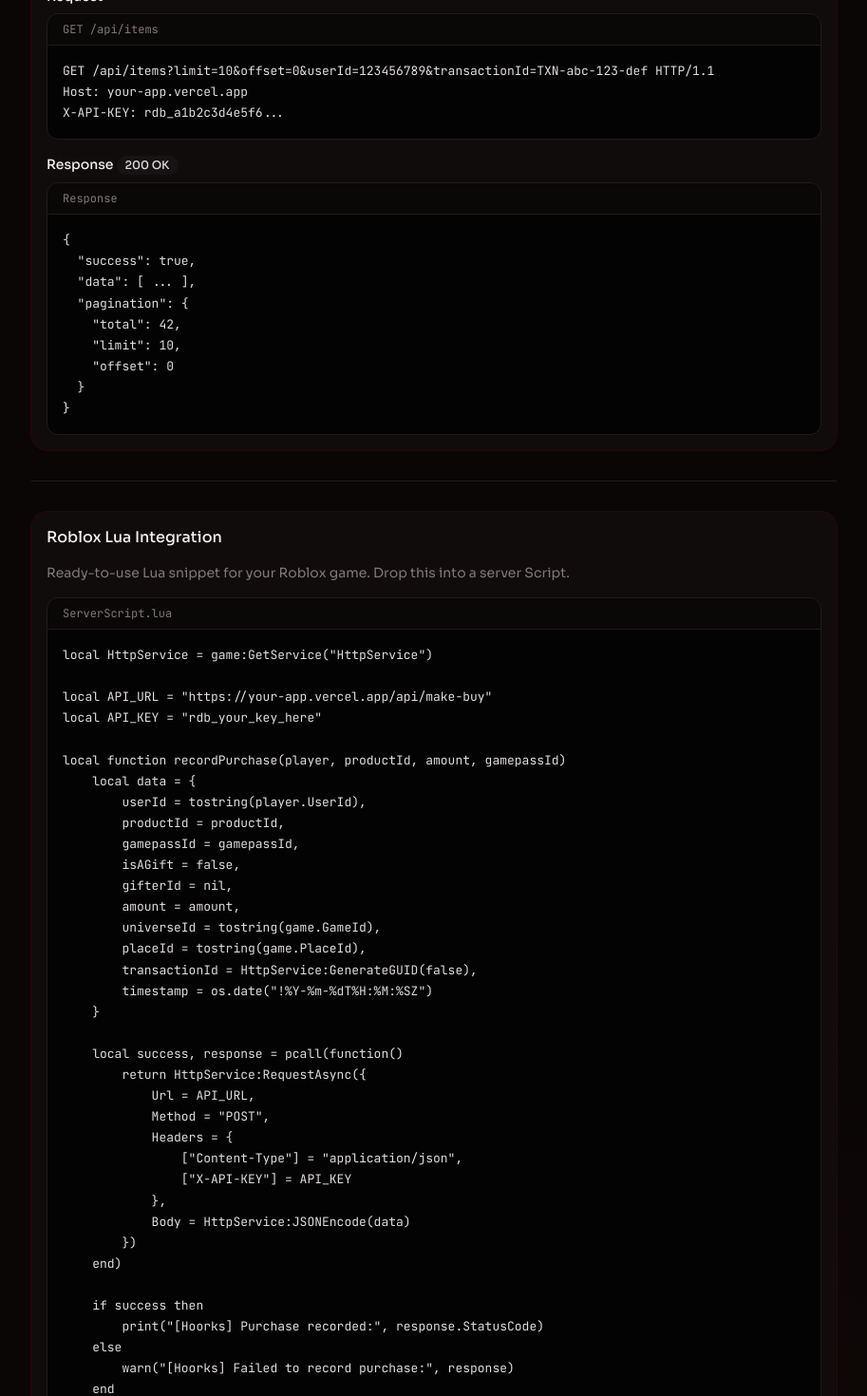
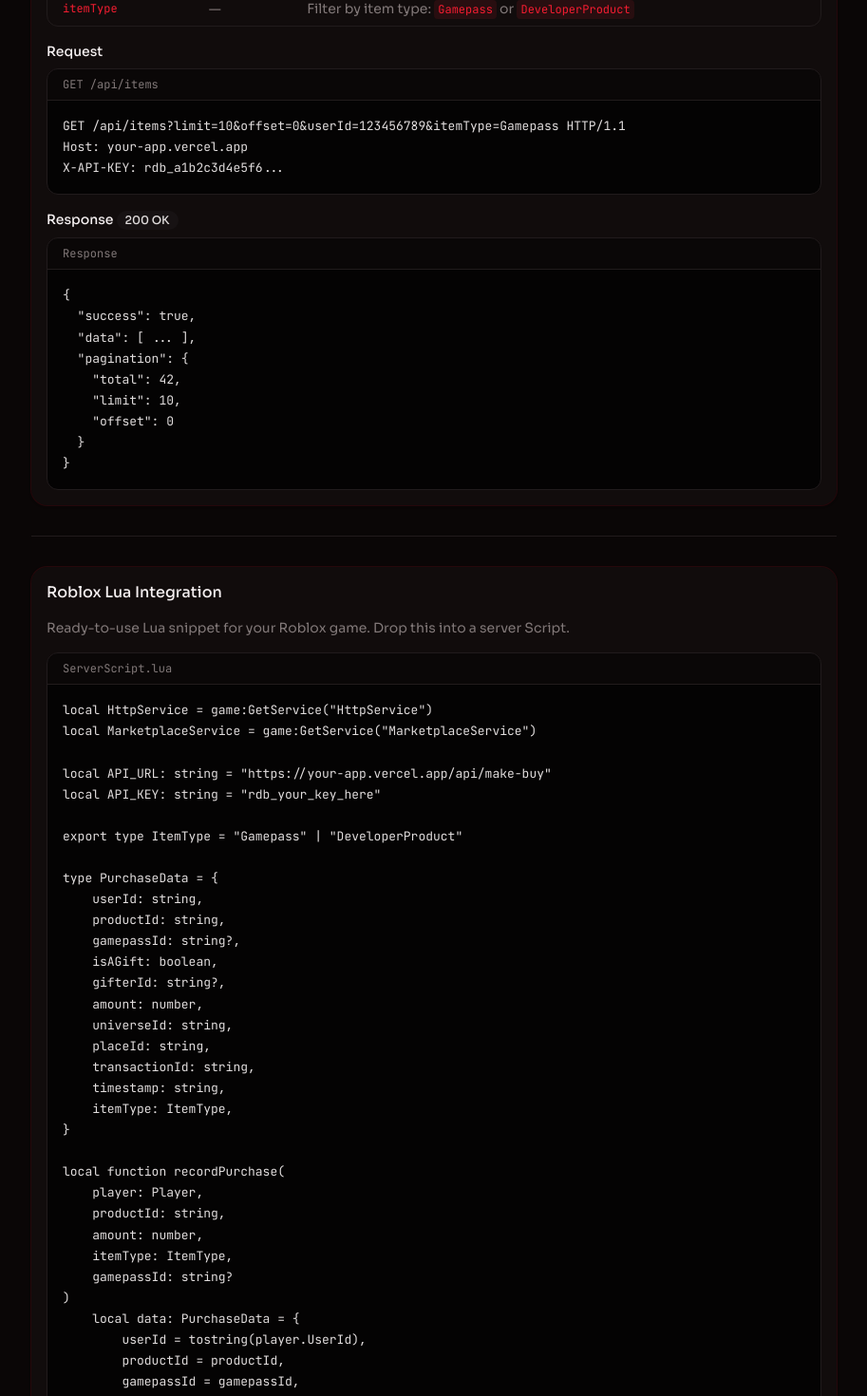
Before and after one commit to devmirkoo/Hoorks, a Next.js app: page /docs in a window 1280 px wide. Shown: the part 2060-3530 px from the top of the page at 95% size, without its empty margins (183-1096 px from the left). Built offline with nearby package versions, Linux system fonts and the light colour scheme.

Commit message:
feat: add item type filtering for transactions and update related components

```diff
--- a/src/app/admin/overview-client.tsx
+++ b/src/app/admin/overview-client.tsx
@@ -23,6 +23,7 @@ interface Transaction {
   transaction_id: string;
   timestamp: string;
   created_at: string;
+  item_type?: string | null;
 }
 
 interface AdminOverviewClientProps {
--- a/src/app/admin/transactions/page.tsx
+++ b/src/app/admin/transactions/page.tsx
@@ -32,7 +32,8 @@ type SortKey =
   | "transaction_id"
   | "is_a_gift"
   | "universe_id"
-  | "created_at";
+  | "created_at"
+  | "item_type";
 
 type SortDirection = "asc" | "desc";
 
@@ -48,6 +49,7 @@ export default function TransactionsPage() {
   const [transactionIdFilter, setTransactionIdFilter] = useState("");
   const [productIdFilter, setProductIdFilter] = useState("");
   const [gamepassIdFilter, setGamepassIdFilter] = useState("");
+  const [itemTypeFilter, setItemTypeFilter] = useState<string>("");
   const [showFilters, setShowFilters] = useState(false);
 
   // Sort
@@ -62,6 +64,7 @@ export default function TransactionsPage() {
     transactionIdFilter ||
     productIdFilter ||
     gamepassIdFilter ||
+    itemTypeFilter ||
     giftFilter !== null;
 
   const activeFilterCount = [
@@ -69,6 +72,7 @@ export default function TransactionsPage() {
     transactionIdFilter,
     productIdFilter,
     gamepassIdFilter,
+    itemTypeFilter,
     giftFilter !== null ? "x" : "",
   ].filter(Boolean).length;
 
@@ -89,6 +93,8 @@ export default function TransactionsPage() {
         params.set("productId", productIdFilter.trim());
       if (gamepassIdFilter.trim())
         params.set("gamepassId", gamepassIdFilter.trim());
+      if (itemTypeFilter)
+        params.set("itemType", itemTypeFilter);
       if (giftFilter !== null)
         params.set("isAGift", giftFilter ? "true" : "false");
 
@@ -108,6 +114,7 @@ export default function TransactionsPage() {
           universe_id: String(row.universe_id),
           place_id: String(row.place_id),
           transaction_id: String(row.transaction_id),
+          item_type: row.item_type ? String(row.item_type) : null,
           timestamp: String(row.timestamp),
           created_at: String(row.created_at),
         })) || []
@@ -124,6 +131,7 @@ export default function TransactionsPage() {
     transactionIdFilter,
     productIdFilter,
     gamepassIdFilter,
+    itemTypeFilter,
     giftFilter,
     sortBy,
     sortOrder,
@@ -138,6 +146,7 @@ export default function TransactionsPage() {
     setTransactionIdFilter("");
     setProductIdFilter("");
     setGamepassIdFilter("");
+    setItemTypeFilter("");
     setGiftFilter(null);
     setOffset(0);
   };
@@ -239,7 +248,7 @@ export default function TransactionsPage() {
             {/* Expandable filter row */}
             <div
               className={cn(
-                "grid grid-cols-1 sm:grid-cols-3 gap-3 overflow-hidden transition-all duration-300 ease-out",
+                "grid grid-cols-1 sm:grid-cols-4 gap-3 overflow-hidden transition-all duration-300 ease-out",
                 showFilters
                   ? "max-h-40 opacity-100"
                   : "max-h-0 opacity-0 pointer-events-none"
@@ -316,6 +325,19 @@ export default function TransactionsPage() {
                   </button>
                 )}
               </div>
+
+              <select
+                value={itemTypeFilter}
+                onChange={(e) => {
+                  setItemTypeFilter(e.target.value);
+                  setOffset(0);
+                }}
+                className="h-9 rounded-md border border-input bg-transparent px-3 text-sm shadow-sm transition-colors focus-visible:outline-none focus-visible:ring-1 focus-visible:ring-ring"
+              >
+                <option value="">All Types</option>
+                <option value="Gamepass">Gamepass</option>
+                <option value="DeveloperProduct">DeveloperProduct</option>
+              </select>
             </div>
           </div>
 
--- a/src/app/api/admin/transactions/route.ts
+++ b/src/app/api/admin/transactions/route.ts
@@ -25,6 +25,7 @@ export async function GET(request: NextRequest) {
   const productId = searchParams.get("productId");
   const gamepassId = searchParams.get("gamepassId");
   const isAGift = searchParams.get("isAGift"); // "true" | "false" | null
+  const itemType = searchParams.get("itemType"); // "Gamepass" | "DeveloperProduct" | null
 
   // Sorting
   const sortBy = searchParams.get("sortBy") || "created_at";
@@ -40,6 +41,7 @@ export async function GET(request: NextRequest) {
     universe_id: "universe_id",
     created_at: "created_at",
     gamepass_id: "gamepass_id",
+    item_type: "item_type",
   };
 
   const safeSort = allowedSortColumns[sortBy] || "created_at";
@@ -77,6 +79,11 @@ export async function GET(request: NextRequest) {
     } else if (isAGift === "false") {
       conditions.push("is_a_gift = 0");
     }
+    if (itemType === "Gamepass" || itemType === "DeveloperProduct") {
+      conditions.push("item_type = ?");
+      args.push(itemType);
+      countArgs.push(itemType);
+    }
   }
 
   const whereClause =
--- a/src/app/api/items/route.ts
+++ b/src/app/api/items/route.ts
@@ -27,6 +27,7 @@ export async function GET(request: NextRequest) {
   );
   const userId = searchParams.get("userId");
   const transactionId = searchParams.get("transactionId")
+  const itemType = searchParams.get("itemType");
 
   const database = await db();
 
@@ -56,6 +57,14 @@ export async function GET(request: NextRequest) {
     countArgs.push(transactionId)
   }
 
+  if (itemType === "Gamepass" || itemType === "DeveloperProduct") {
+    const hasWhere = userId || transactionId;
+    sql += hasWhere ? " AND item_type = ?" : " WHERE item_type = ?";
+    countSql += hasWhere ? " AND item_type = ?" : " WHERE item_type = ?";
+    args.push(itemType);
+    countArgs.push(itemType);
+  }
+
   sql += " ORDER BY created_at DESC LIMIT ? OFFSET ?";
   args.push(limit, offset);
 
--- a/src/app/api/make-buy/route.ts
+++ b/src/app/api/make-buy/route.ts
@@ -60,8 +60,8 @@ export async function POST(request: NextRequest) {
   const createdAt = new Date().toISOString();
 
   await database.execute({
-    sql: `INSERT INTO transactions (id, user_id, product_id, gamepass_id, is_a_gift, gifter_id, amount, universe_id, place_id, transaction_id, timestamp, created_at)
-          VALUES (?, ?, ?, ?, ?, ?, ?, ?, ?, ?, ?, ?)`,
+    sql: `INSERT INTO transactions (id, user_id, product_id, gamepass_id, is_a_gift, gifter_id, amount, universe_id, place_id, transaction_id, timestamp, item_type, created_at)
+          VALUES (?, ?, ?, ?, ?, ?, ?, ?, ?, ?, ?, ?, ?)`,
     args: [
       id,
       data.userId,
@@ -74,6 +74,7 @@ export async function POST(request: NextRequest) {
       data.placeId,
       data.transactionId,
       data.timestamp,
+      data.itemType,
       createdAt,
     ],
   });
--- a/src/app/docs/page.tsx
+++ b/src/app/docs/page.tsx
@@ -117,7 +117,8 @@ X-API-KEY: rdb_a1b2c3d4e5f6...
   "universeId": "987654321",
   "placeId": "111222333",
   "transactionId": "TXN-abc-123-def",
-  "timestamp": "2025-01-15T14:30:00Z"
+  "timestamp": "2025-01-15T14:30:00Z",
+  "itemType": "Gamepass"
 }`}</CodeBlock>
               </div>
 
@@ -192,6 +193,11 @@ X-API-KEY: rdb_a1b2c3d4e5f6...
                         <td className="px-4 py-2 text-muted-foreground">—</td>
                         <td className="px-4 py-2 text-muted-foreground">Filter by transaction ID. If provided, other filters are ignored.</td>
                       </tr>
+                      <tr>
+                        <td className="px-4 py-2 font-mono text-primary text-xs">itemType</td>
+                        <td className="px-4 py-2 text-muted-foreground">—</td>
+                        <td className="px-4 py-2 text-muted-foreground">Filter by item type: <code className="text-primary font-mono text-xs bg-primary/10 px-1 py-0.5 rounded">Gamepass</code> or <code className="text-primary font-mono text-xs bg-primary/10 px-1 py-0.5 rounded">DeveloperProduct</code></td>
+                      </tr>
                     </tbody>
                   </table>
                 </div>
@@ -199,7 +205,7 @@ X-API-KEY: rdb_a1b2c3d4e5f6...
 
               <div className="flex flex-col gap-2">
                 <h4 className="text-sm font-medium">Request</h4>
-                <CodeBlock title="GET /api/items">{`GET /api/items?limit=10&offset=0&userId=123456789&transactionId=TXN-abc-123-def HTTP/1.1
+                <CodeBlock title="GET /api/items">{`GET /api/items?limit=10&offset=0&userId=123456789&itemType=Gamepass HTTP/1.1
 Host: your-app.vercel.app
 X-API-KEY: rdb_a1b2c3d4e5f6...`}</CodeBlock>
               </div>
@@ -231,12 +237,35 @@ X-API-KEY: rdb_a1b2c3d4e5f6...`}</CodeBlock>
                 Ready-to-use Lua snippet for your Roblox game. Drop this into a server Script.
               </p>
               <CodeBlock title="ServerScript.lua">{`local HttpService = game:GetService("HttpService")
+local MarketplaceService = game:GetService("MarketplaceService")
 
-local API_URL = "https://your-app.vercel.app/api/make-buy"
-local API_KEY = "rdb_your_key_here"
+local API_URL: string = "https://your-app.vercel.app/api/make-buy"
+local API_KEY: string = "rdb_your_key_here"
 
-local function recordPurchase(player, productId, amount, gamepassId)
-    local data = {
+export type ItemType = "Gamepass" | "DeveloperProduct"
+
+type PurchaseData = {
+    userId: string,
+    productId: string,
+    gamepassId: string?,
+    isAGift: boolean,
+    gifterId: string?,
+    amount: number,
+    universeId: string,
+    placeId: string,
+    transactionId: string,
+    timestamp: string,
+    itemType: ItemType,
+}
+
+local function recordPurchase(
+    player: Player,
+    productId: string,
+    amount: number,
+    itemType: ItemType,
+    gamepassId: string?
+)
+    local data: PurchaseData = {
         userId = tostring(player.UserId),
         productId = productId,
         gamepassId = gamepassId,
@@ -246,10 +275,11 @@ local function recordPurchase(player, productId, amount, gamepassId)
         universeId = tostring(game.GameId),
         placeId = tostring(game.PlaceId),
         transactionId = HttpService:GenerateGUID(false),
-        timestamp = os.date("!%Y-%m-%dT%H:%M:%SZ")
+        timestamp = os.date("!%Y-%m-%dT%H:%M:%SZ"),
+        itemType = itemType,
     }
 
-    local success, response = pcall(function()
+    local success: boolean, response = pcall(function()
         return HttpService:RequestAsync({
             Url = API_URL,
             Method = "POST",
@@ -266,6 +296,42 @@ local function recordPurchase(player, productId, amount, gamepassId)
     else
         warn("[Hoorks] Failed to record purchase:", response)
     end
+end
+
+-- Gamepass purchase callback
+MarketplaceService.PromptGamePassPurchaseFinished:Connect(
+    function(player: Player, gamepassId: number, wasPurchased: boolean)
+        if not wasPurchased then return end
+        local info = MarketplaceService:GetProductInfo(gamepassId, Enum.InfoType.GamePass)
+        recordPurchase(
+            player,
+            info.Name or tostring(gamepassId),
+            info.PriceInRobux or 0,
+            "Gamepass",
+            tostring(gamepassId)
+        )
+    end
+)
+
+-- Developer Product purchase callback
+MarketplaceService.ProcessReceipt = function(receiptInfo: {
+    PlayerId: number,
+    ProductId: number,
+    PurchaseId: string,
+})
+    local player: Player? = game:GetService("Players"):GetPlayerByUserId(receiptInfo.PlayerId)
+    if not player then return Enum.ProductPurchaseDecision.NotProcessedYet end
+
+    local info = MarketplaceService:GetProductInfo(receiptInfo.ProductId, Enum.InfoType.Product)
+    recordPurchase(
+        player,
+        info.Name or tostring(receiptInfo.ProductId),
+        info.PriceInRobux or 0,
+        "DeveloperProduct",
+        nil
+    )
+
+    return Enum.ProductPurchaseDecision.PurchaseGranted
 end`}</CodeBlock>
             </CardContent>
           </Card>
--- a/src/lib/discord.ts
+++ b/src/lib/discord.ts
@@ -11,6 +11,7 @@ interface TransactionData {
   placeId: string;
   transactionId: string;
   timestamp: string;
+  itemType: "Gamepass" | "DeveloperProduct";
 }
 
 async function getWebhookUrl(): Promise<string | null> {
@@ -41,6 +42,11 @@ function buildEmbed(data: TransactionData) {
           { name: "User ID", value: data.userId, inline: true },
           { name: "Product", value: data.productId, inline: true },
           { name: "Amount", value: `R$ ${data.amount}`, inline: true },
+          {
+            name: "Item Type",
+            value: data.itemType,
+            inline: true,
+          },
           {
             name: "Transaction ID",
             value: data.transactionId,
--- a/src/lib/schema.ts
+++ b/src/lib/schema.ts
@@ -26,6 +26,7 @@ CREATE TABLE IF NOT EXISTS transactions (
   place_id TEXT NOT NULL,
   transaction_id TEXT UNIQUE NOT NULL,
   timestamp TEXT NOT NULL,
+  item_type TEXT CHECK(item_type IN ('Gamepass','DeveloperProduct')),
   created_at TEXT DEFAULT (datetime('now'))
 );
 
--- a/src/lib/validators.ts
+++ b/src/lib/validators.ts
@@ -9,6 +9,7 @@ export interface TransactionInput {
   placeId: string;
   transactionId: string;
   timestamp: string;
+  itemType: "Gamepass" | "DeveloperProduct";
 }
 
 export interface ValidationResult {
@@ -79,6 +80,12 @@ export function validateTransaction(body: unknown): ValidationResult {
     }
   }
 
+  // itemType must be "Gamepass" or "DeveloperProduct"
+  const validItemTypes = ["Gamepass", "DeveloperProduct"];
+  if (!data.itemType || typeof data.itemType !== "string" || !validItemTypes.includes(data.itemType)) {
+    errors.push('"itemType" is required and must be "Gamepass" or "DeveloperProduct"');
+  }
+
   if (errors.length > 0) {
     return { valid: false, errors };
   }
@@ -97,6 +104,7 @@ export function validateTransaction(body: unknown): ValidationResult {
       placeId: data.placeId as string,
       transactionId: data.transactionId as string,
       timestamp: data.timestamp as string,
+      itemType: data.itemType as "Gamepass" | "DeveloperProduct",
     },
   };
 }
```
Also changed, not shown: src/components/transaction-table.tsx (+22 -1 lines), src/lib/db.ts (+8 -0 lines).
